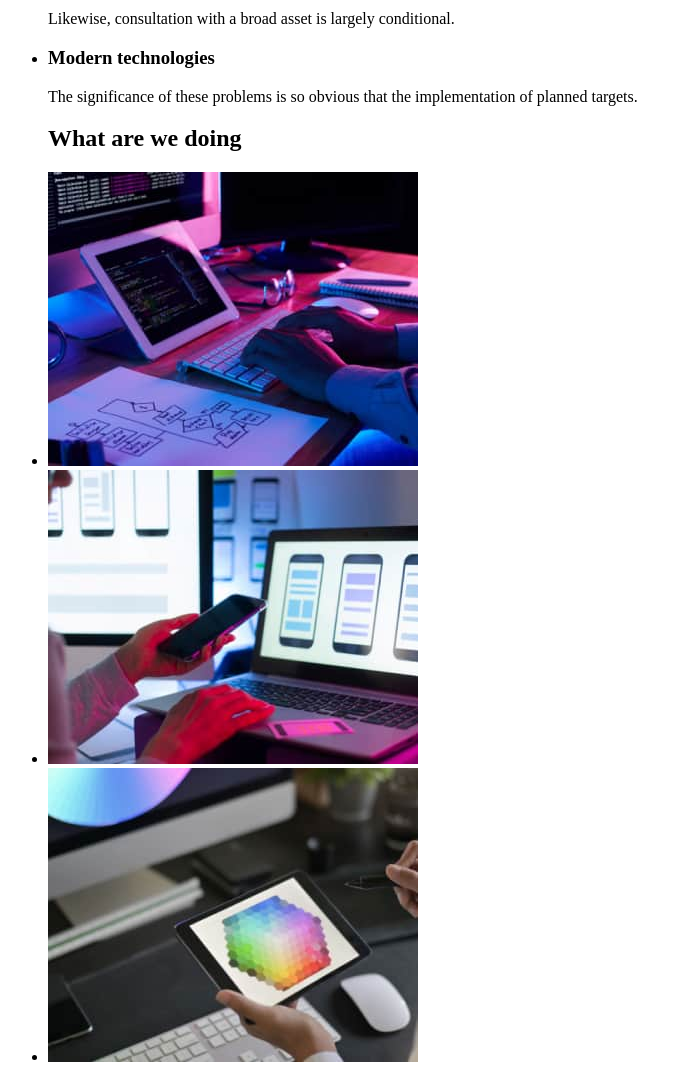
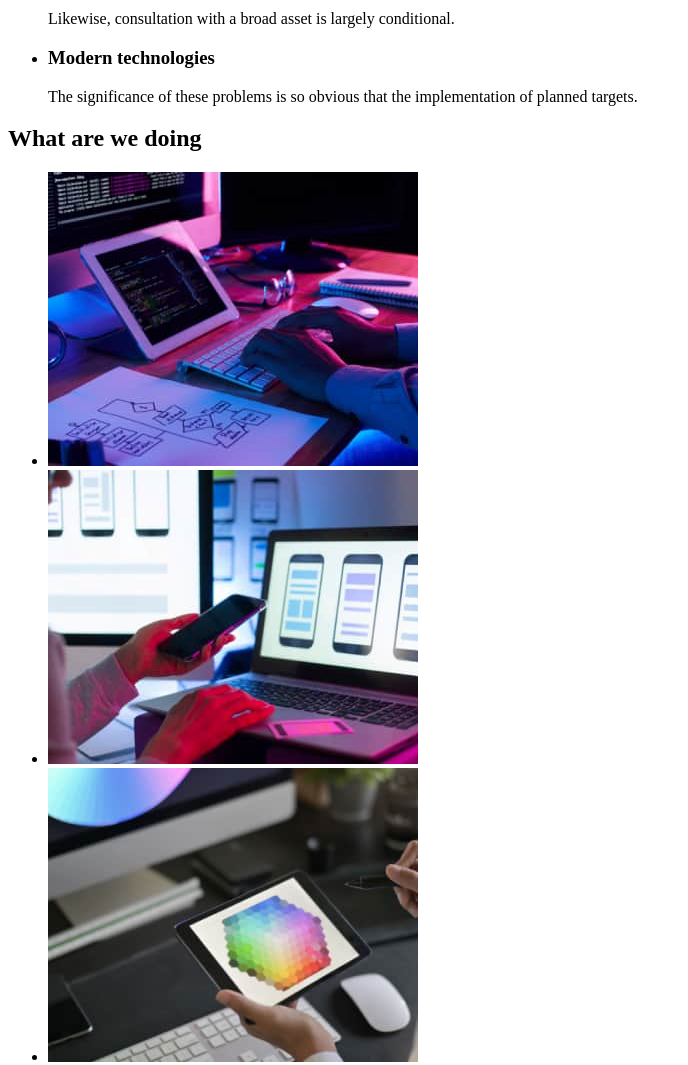
Before and after one commit to Den4icGuti/git-course-start, a plain HTML site: page index.html in a window 1280 px wide. Shown: the part 440-1505 px from the top of the page, without its empty margins (0-688 px from the left). Drawn offline with Linux system fonts and the light colour scheme.

Commit message:
fixsed problem

```diff
--- a/index.html
+++ b/index.html
@@ -25,7 +25,7 @@
         </nav>
             <ul>
                 <li><a href="mailto:info@devstudio">info@devstudio.com</a></li>
-                <li><a href="tel:+38 096 111 11 11">+38 096 111 11 11</a></li>
+                <li><a href="tel:+380961111111">+38 096 111 11 11</a></li>
             </ul>
 
 
@@ -77,11 +77,11 @@
 
             <!-- Works -->
                 <section>
+                    <h2>What are we doing</h2>
                     <ul>
-                        <h2>What are we doing</h2>
-                        <li><img src="img/img_1.jpg" width="370 alt="" " title="Application Development"></li>
-                        <li><img src="img/img_2.jpg" width="370 alt="" title=" Adaptation"></li>
-                        <li><img src="img/img_3.jpg" width="370 alt="" title=" Design decoration"></li>
+                        <li><img src="img/img_1.jpg" width="370" alt="" title="Application Development"></li>
+                        <li><img src="img/img_2.jpg" width="370" alt="" title="Adaptation"></li>
+                        <li><img src="img/img_3.jpg" width="370" alt="" title=" Design decoration"></li>
                     </ul>
 
                 </section><!-- /Works -->
```
